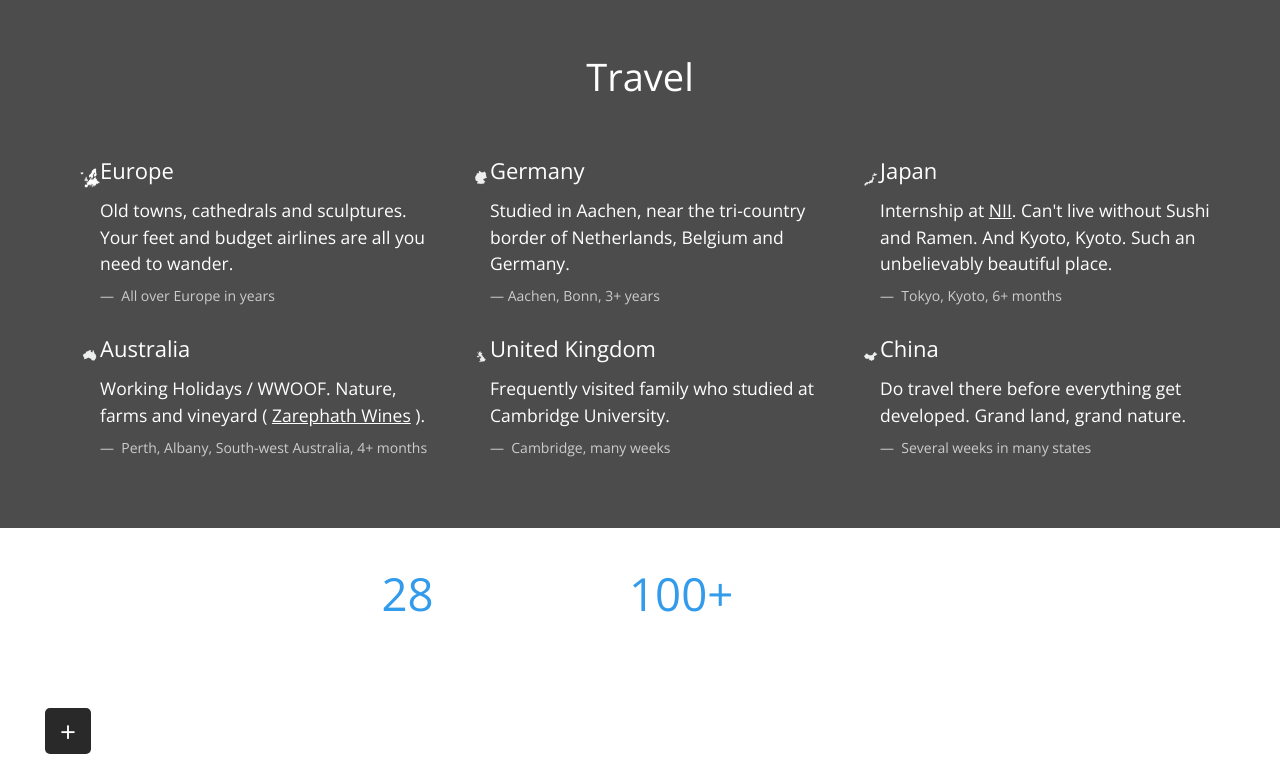
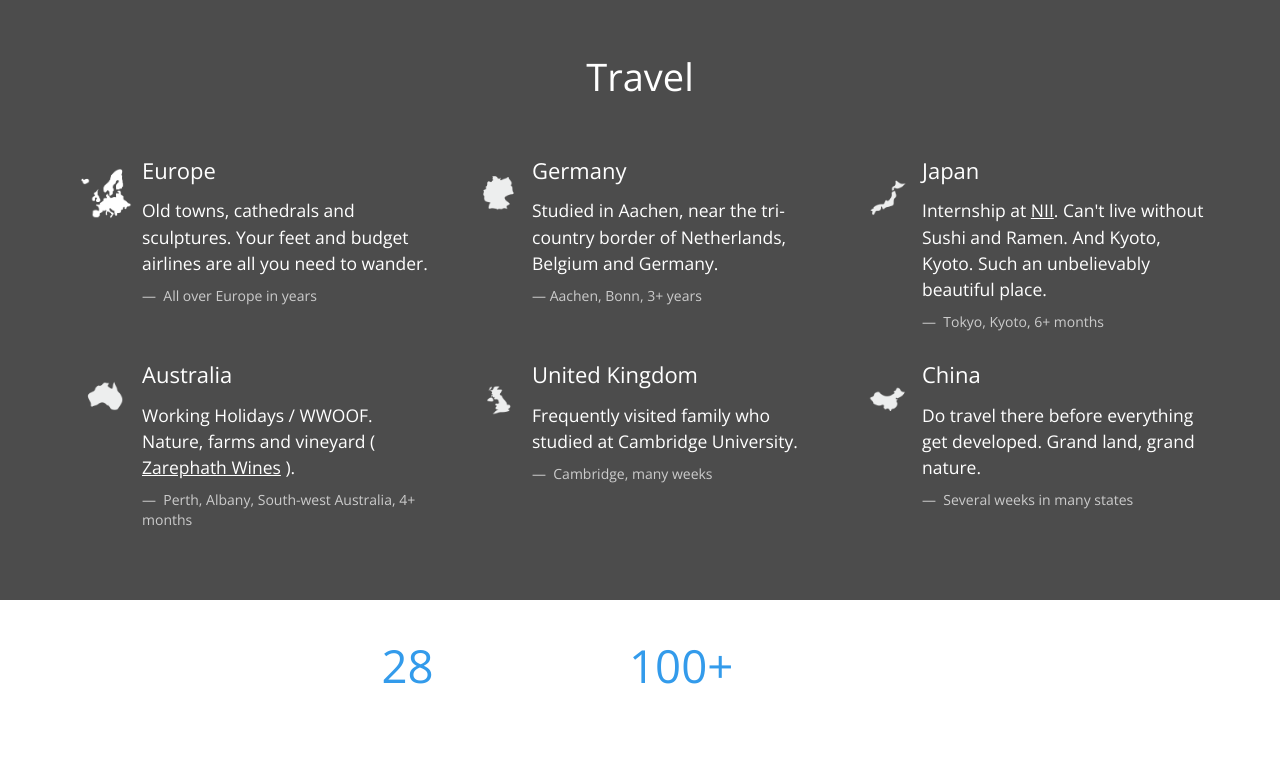
Before and after one commit to cklppt/CKstudio, a plain HTML site: page index.html in a window 1280 px wide. Shown: the part 5142-5917 px from the top of the page. Drawn offline with nearby package versions, Linux system fonts and the light colour scheme.

Commit message:
Fix country img style

```diff
--- a/css/custom.css
+++ b/css/custom.css
@@ -160,6 +160,10 @@ File Description: custom CSS styles
     width: 100%;
 }
 
+.country .media-body {
+    width: 80%;
+}
+
 .item-title {
     color: #759C8A;
     border-bottom: 1px solid #CCC;
--- a/css/style.css
+++ b/css/style.css
@@ -596,10 +596,11 @@ textarea {
 /* countrys
 ---------------------------------- */
 .country .media-left {
-	width: 60px;
+	width: 20%;
+	padding-right: 20px;
 }
 .country .media-left img {
-	width: 90px;
+	width: 200px;
 	height: auto;
 	filter: invert(100%);
 	margin: 10px 10px 0 10px;
```
